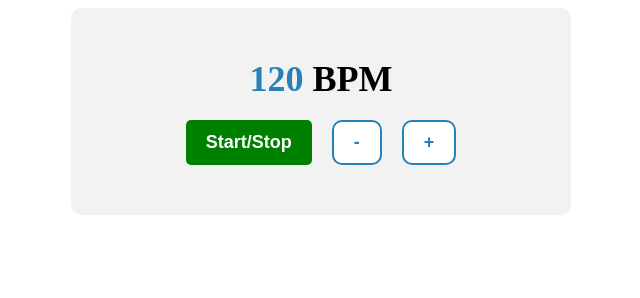
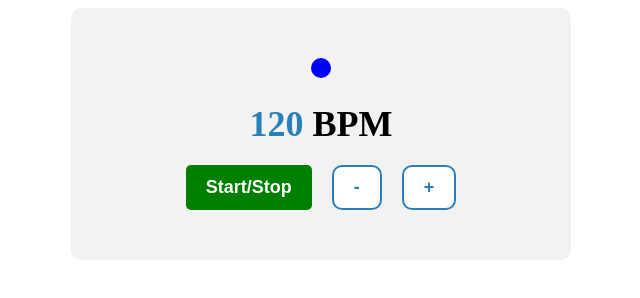
Before and after one commit to DrunkPlato21/metronome, a plain HTML site: page index.html in a window 1280 px wide. Both pictures are taken after a click on the button "Start/Stop". Shown: the whole page, without its empty margins (319-959 px from the left). Drawn offline with Linux system fonts and the light colour scheme.

Commit message:
added light

```diff
--- a/app.js
+++ b/app.js
@@ -5,11 +5,23 @@ let intervalId;
 let toggleButton = document.querySelector('.start-stop')
 let decreaseButton = document.querySelector('.decrease-bpm')
 let increaseButton = document.querySelector('.increase-bpm')
-let light = document.querySelector('.light')
 
 toggleButton.addEventListener('click', toggleMetronome)
 decreaseButton.addEventListener('click', decreaseBPM)
 increaseButton.addEventListener('click', increaseBPM)
+
+let light = document.getElementById("light");
+let isLightOn = false;
+
+function toggleLight() {
+  if (isLightOn) {
+    light.style.backgroundColor = "red";
+    isLightOn = false;
+  } else {
+    light.style.backgroundColor = "blue";
+    isLightOn = true;
+  }
+}
 
 
 function toggleMetronome() {
@@ -70,6 +82,7 @@ function toggleMetronome() {
   }
   function playSound() {
     const sound = new Audio("audio/click.mp3");
+    toggleLight();
     sound.play();
   }
 
--- a/index.html
+++ b/index.html
@@ -10,6 +10,7 @@
 <body>
 
     <div class="metronome">
+      <div id="light"></div>
 
         <div class="bpm-display">
           <span class="bpm-value">120</span> BPM
--- a/styles.css
+++ b/styles.css
@@ -58,3 +58,12 @@
   button:hover {
     transform: scale(1.05);
   }
+
+  #light {
+    width: 20px;
+    height: 20px;
+    border-radius: 50%;
+    background-color: red;
+    display: inline-block;
+    margin-bottom: 25px;
+  }
```
